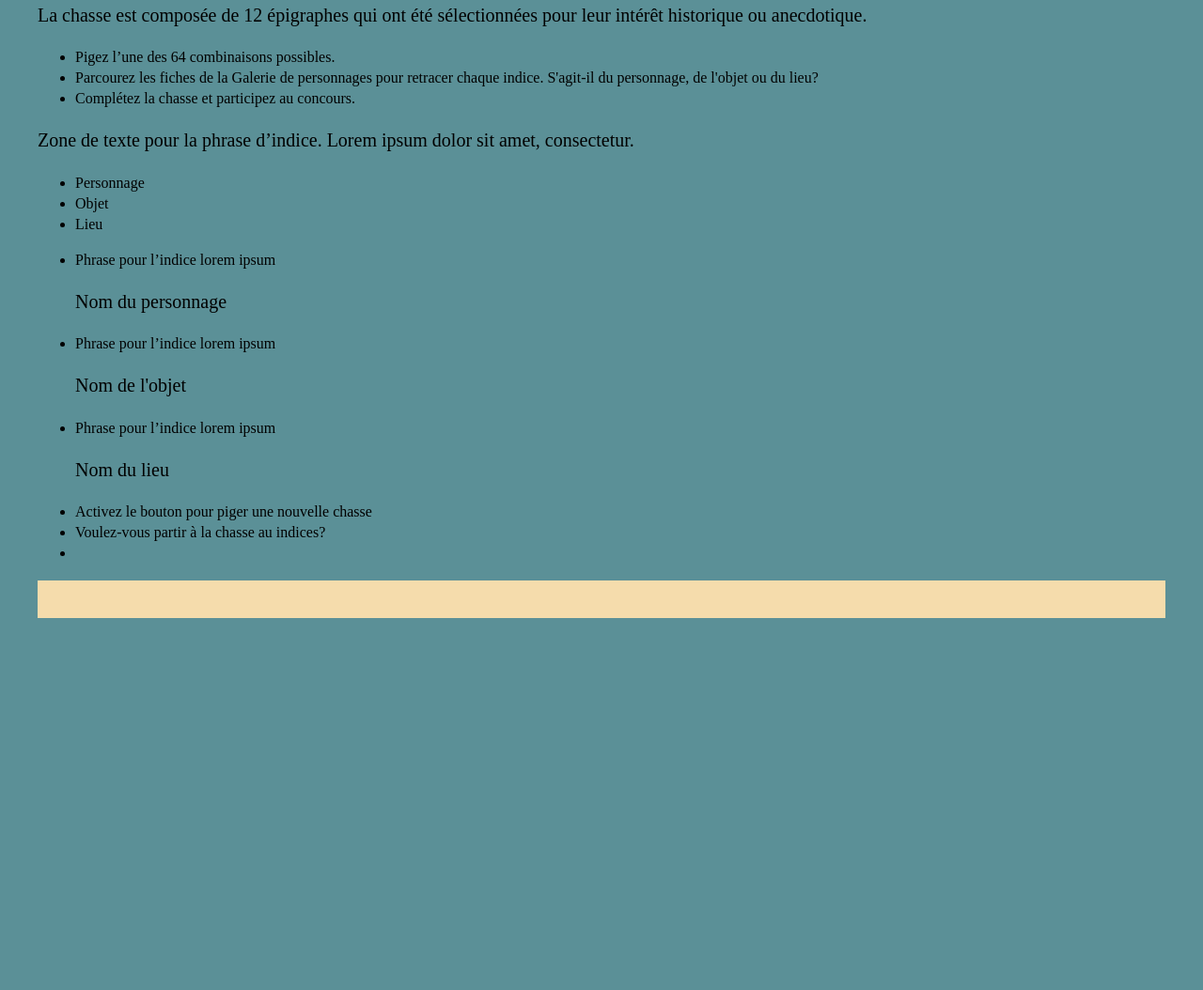
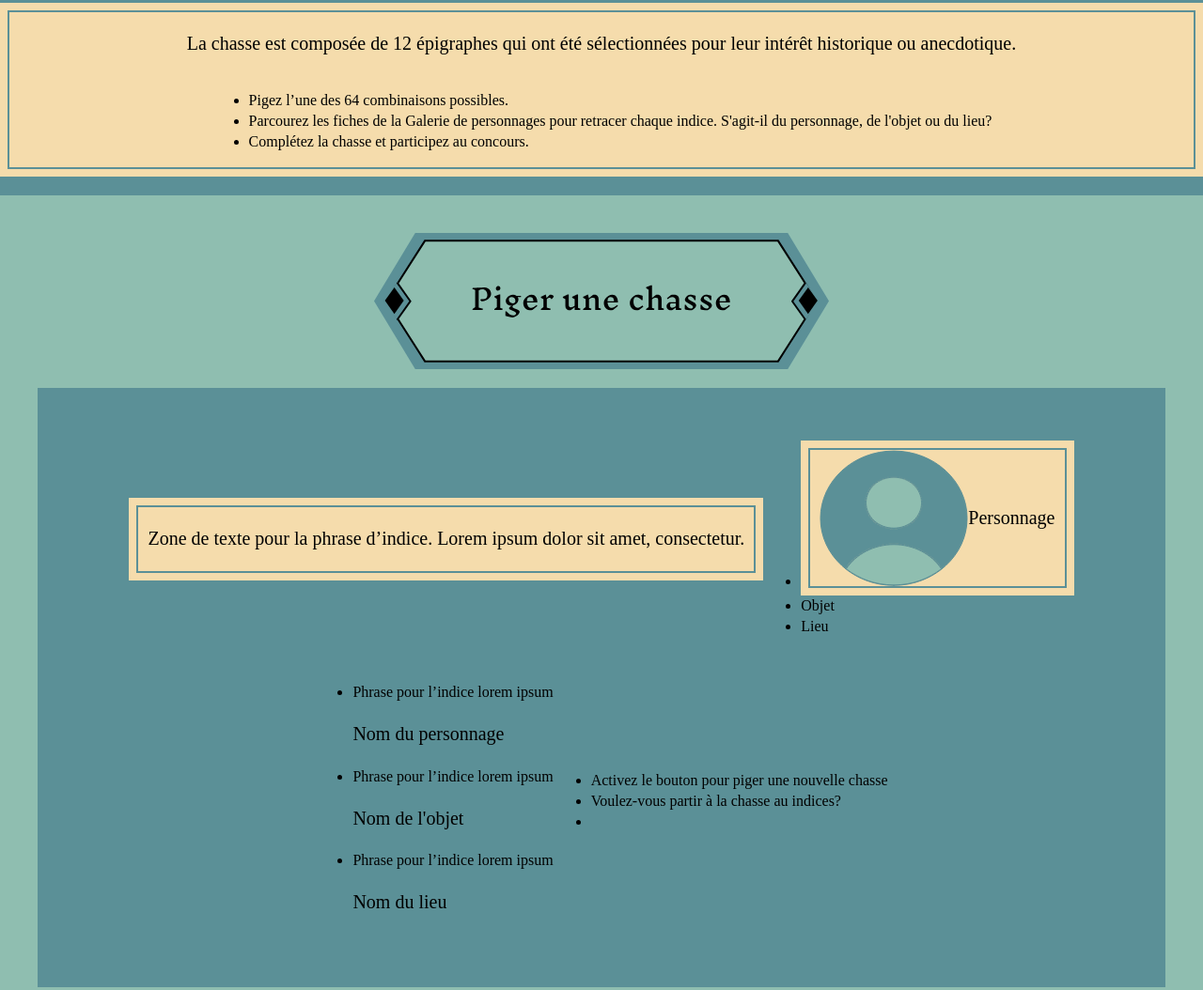
Before and after one commit to CassiopeeG/Chasse_aux_epigraphes, a plain HTML site: page chasse/index.html in a window 1280 px wide. Shown: the part 133-1187 px from the top of the page at 94% size. Before the commit the page ends 800 px from the top, so only its background shows below. Drawn offline with Linux system fonts and the light colour scheme; a web font is replaced by a local one.

Commit message:
Fix image bannière

```diff
--- a/assets/css/_utilitaires.css
+++ b/assets/css/_utilitaires.css
@@ -16,6 +16,10 @@
     content: "";
     display: table;
     clear: both;
+}
+
+img{
+    max-width: 100%;
 }
 
 /*** Harmoniser le modèle de boîte avec Box-Sizing ***/
--- a/assets/css/style.css
+++ b/assets/css/style.css
@@ -24,7 +24,6 @@
 /* Centrer le contenu
    ========================================================================== */
 body{
-  max-width: 1200px;
   margin: 0 auto;
   background-color: var(--bleu)
 }
@@ -32,7 +31,6 @@ body{
 /* Header
    ========================================================================== */
 .banniere{
-  width: 100vh;
   height: auto;
   object-fit: cover;
 }
@@ -168,7 +166,7 @@ footer p {
     padding: 1rem 2rem 1rem 2rem;
  }
 
- /* Zones de contenu turquoise
+ /* Zones de contenu turquoise et bleu
    ========================================================================== */
 .zoneTurquoise{
   display: flex;
@@ -179,6 +177,30 @@ footer p {
   padding: 4rem;
   margin: 2rem 0 2rem 0 ;
 }
+
+.zoneBleu{
+  display: flex;
+  justify-content: center;
+  align-items: center;
+
+  flex-wrap: wrap;
+
+  background-color: var(--bleu);
+  padding: 4rem;
+  margin: 2rem 0 2rem 0 ;
+}
+
+/* Chasse
+   ========================================================================== */
+
+.zoneChasse{
+  display: flex;
+  justify-content: center;
+  align-items: center;
+
+  flex-wrap: wrap;
+}
+
 
  /* Galerie et fiche
    ========================================================================== */
--- a/chasse/index.html
+++ b/chasse/index.html
@@ -2,8 +2,9 @@
 <head>
     <meta charset="UTF-8">
     <meta name="viewport" content="width=device-width, initial-scale=1.0">
-    <title>Chasse</title>
+    <title>Accueil</title>
     <link rel="stylesheet" href="../assets/css/style.css">
+    <link rel="icon" type="image/x-icon" href="../assets/images/Favicon.png">
 </head>
 
 <body>
@@ -15,8 +16,7 @@
     <main>
         <h1>Chasse aux Épigraphes</h1>
 
-
-        <div>
+        <div class="conteneurTexte">
             <h3>La chasse est composée de 12 épigraphes qui ont été sélectionnées pour leur intérêt historique ou anecdotique.</h3>
             <ul>
                 <li>Pigez l’une des 64 combinaisons possibles.</li>
@@ -25,30 +25,37 @@
             </ul>
         </div>
 
-        <object type="image/svg+xml" data="../assets/Objets_Svg/boutons/btnPigerChasse.html"></object>
+        <div class="zoneTurquoise zoneChasse">
 
-        <div class= "zone_chasse">
-            <h3>Zone de texte pour la phrase d’indice. Lorem ipsum dolor sit amet, consectetur.  </h3>
+        <img src="../assets/svg/boutons/piger_chasse.svg" alt="Piger une chasse">
+
+        <div class="zoneBleu">
+            <div class="conteneurTexte">
+                <h3>Zone de texte pour la phrase d’indice. Lorem ipsum dolor sit amet, consectetur.  </h3>
+            </div>
 
             <ul>
-                <li>Personnage</li>
+                <li>
+                    <div class="conteneurTexte">
+                        <img src="../assets/svg/icones/icones_chasse/Icone_Personnage.svg" alt="Personnage">
+                        <h3>Personnage</h3>
+                    </div>
+                </li>
+
                 <li>Objet</li>
                 <li>Lieu</li>
             </ul>
-
             <ul>
                 <li>
                     <p>Phrase pour l’indice lorem ipsum</p>
                     <span class="retroaction_chasse"></span>
                     <h3>Nom du personnage</h3>
                 </li>
-
                 <li>
                     <p>Phrase pour l’indice lorem ipsum</p>
                     <span class="retroaction_chasse"></span>
                     <h3>Nom de l'objet</h3>
                 </li>
-
                 <li>
                     <p>Phrase pour l’indice lorem ipsum</p>
                     <span class="retroaction_chasse"></span>
@@ -75,6 +82,8 @@
             </div>
         </div>
 
+        </div>
+
 
     </main>
 
```
Also changed, not shown: accueil/index.html (+3 -3 lines), 1 other file.
